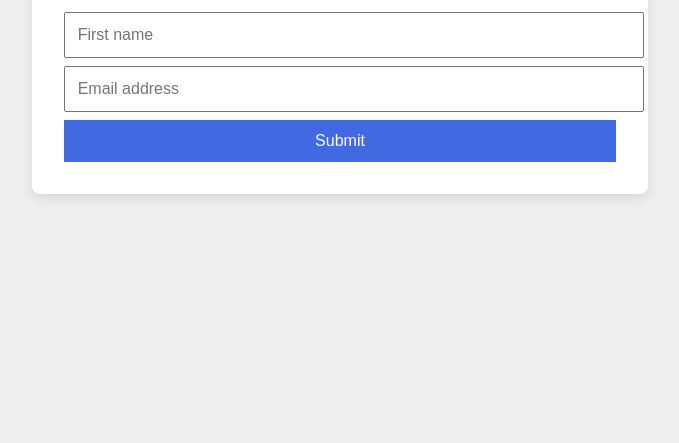
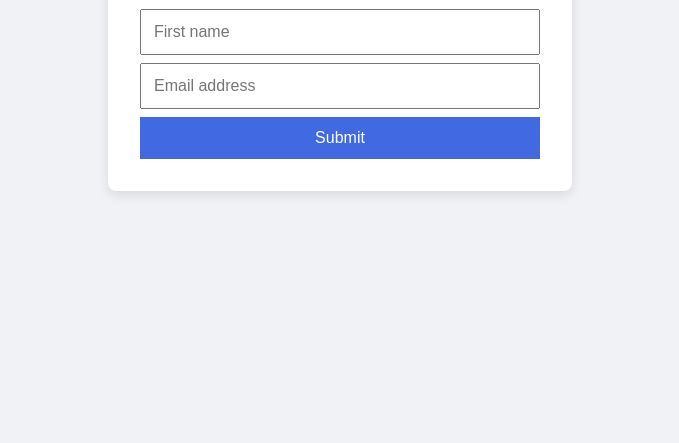
Before and after one commit to Matty6362/nubthing, a website: page index.html in a window 1280 px wide. Shown: the part 357-800 px from the top of the page, without its empty margins (300-979 px from the left). Drawn offline with Linux system fonts and the light colour scheme.

Commit message:
Update index.html

```diff
--- a/index.html
+++ b/index.html
@@ -5,33 +5,84 @@
   <meta name="viewport" content="width=device-width, initial-scale=1.0"/>
   <title>Enter the contest!</title>
   <style>
-    body { font-family: Arial, sans-serif; background: #eee; display: flex; align-items: center; justify-content: center; height: 100vh; margin: 0; }
-    #container { background: white; padding: 2rem; border-radius: 8px; box-shadow: 0 4px 12px rgba(0,0,0,0.1); text-align: center; }
-    h1 { color: royalblue; }
-    input, button { width: 100%; padding: 0.75rem; margin-top: 0.5rem; font-size: 1rem; }
-    button { background: royalblue; color: white; border: none; cursor: pointer; }
-    button:disabled { opacity: 0.6; cursor: not-allowed; }
+    body {
+      font-family: Arial, sans-serif;
+      background: #f0f2f5;
+      margin: 0;
+      display: flex;
+      align-items: center;
+      justify-content: center;
+      height: 100vh;
+    }
+    #container {
+      background: #fff;
+      padding: 2rem;
+      border-radius: 8px;
+      box-shadow: 0 4px 12px rgba(0,0,0,0.1);
+      text-align: center;
+      max-width: 400px;
+      width: 100%;
+    }
+    h1 {
+      color: royalblue;
+      margin-bottom: 1rem;
+    }
+    input, button {
+      width: 100%;
+      padding: 0.75rem;
+      margin-top: 0.5rem;
+      font-size: 1rem;
+      box-sizing: border-box;
+    }
+    button {
+      background: royalblue;
+      color: white;
+      border: none;
+      cursor: pointer;
+    }
+    button:disabled {
+      opacity: 0.6;
+      cursor: not-allowed;
+    }
+    #confirmation p {
+      font-size: 1rem;
+      color: #333;
+      line-height: 1.4;
+      margin-top: 1rem;
+    }
   </style>
 </head>
 <body>
   <div id="container">
+    <!-- Step 1: The form -->
     <h1>Enter the contest!</h1>
     <form id="entryForm">
       <input type="text" id="firstName" placeholder="First name" required />
       <input type="email" id="email" placeholder="Email address" required />
       <button type="submit" id="submitBtn">Submit</button>
     </form>
-    <p id="confirmation" style="display:none;"></p>
+
+    <!-- Step 2: Confirmation message (hidden by default) -->
+    <div id="confirmation" style="display:none;">
+      <h1>Confirmation</h1>
+      <p>
+        A confirmation email has been sent to<br>
+        <strong id="userEmail"></strong><br>
+        using the address you entered.
+      </p>
+    </div>
   </div>
 
   <script>
     const form = document.getElementById('entryForm');
     const btn = document.getElementById('submitBtn');
     const confirmation = document.getElementById('confirmation');
+    const userEmailEl = document.getElementById('userEmail');
 
     form.addEventListener('submit', async e => {
       e.preventDefault();
       btn.disabled = true;
+
       const firstName = document.getElementById('firstName').value;
       const email = document.getElementById('email').value;
 
@@ -42,9 +93,10 @@
       });
 
       if (res.ok) {
-        confirmation.textContent = `Thanks! We’ll see you at ${email}.`;
+        // hide form, show confirmation
+        form.style.display = 'none';
+        userEmailEl.textContent = email;
         confirmation.style.display = 'block';
-        form.style.display = 'none';
       } else {
         alert('Oops—something went wrong. Please try again.');
         btn.disabled = false;
```
